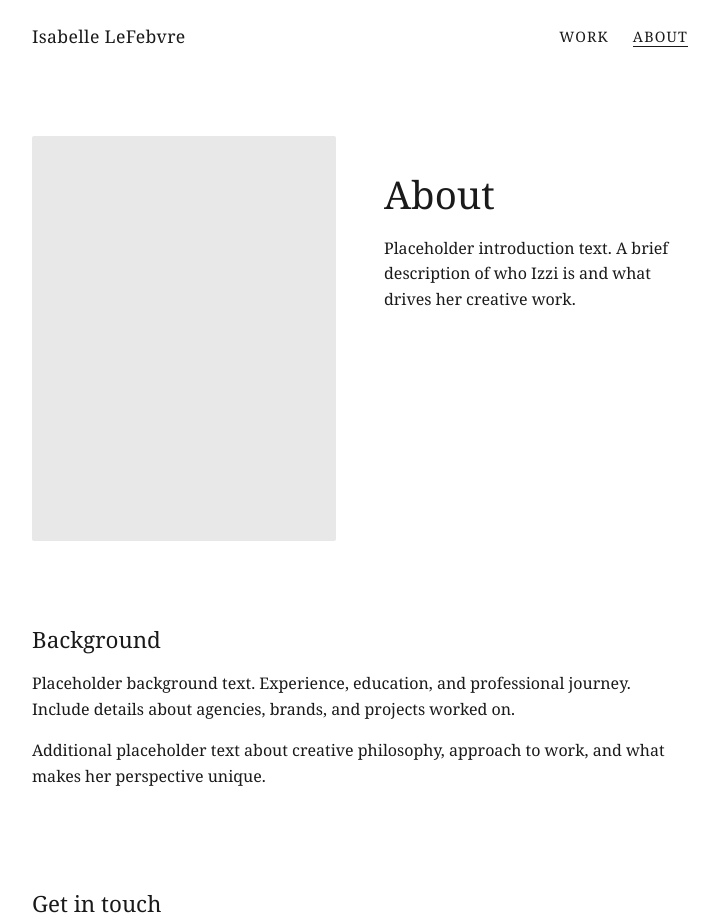
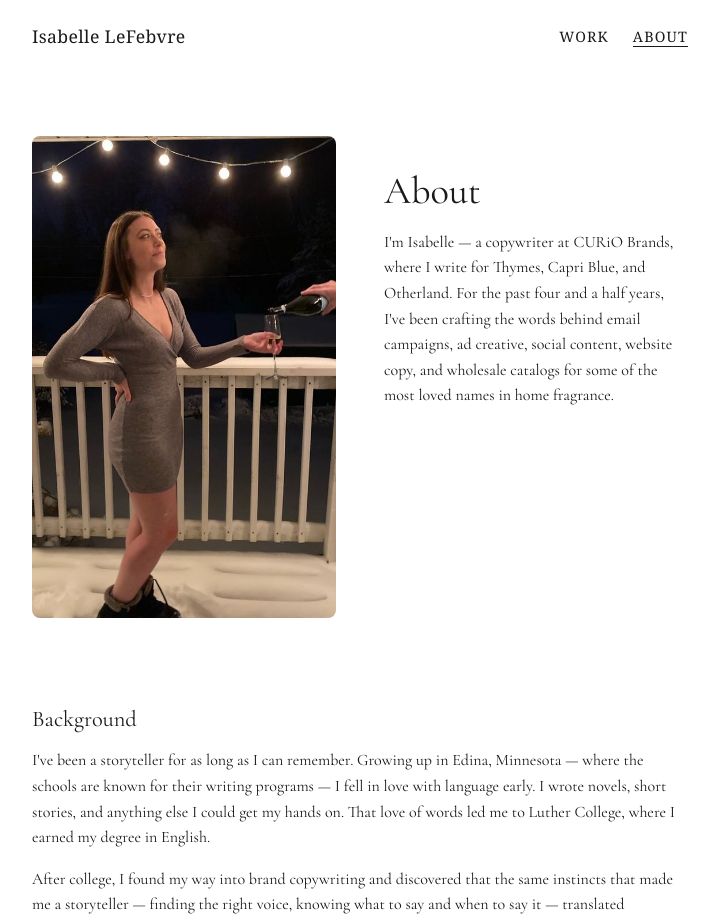
Before and after one commit to isabellelef8/portfolio, a SvelteKit app: page /about in a window 1280 px wide. Shown: the top 921 px of the page, without its empty margins (280-998 px from the left). Built offline with nearby package versions, Linux system fonts and the light colour scheme.

Commit message:
chore: Fill out about page

```diff
--- a/src/lib/components/ImageGallery.svelte
+++ b/src/lib/components/ImageGallery.svelte
@@ -27,7 +27,7 @@
 	img {
 		width: 100%;
 		height: auto;
-		border-radius: 2px;
+		border-radius: 8px;
 	}
 
 	@media (max-width: 480px) {
--- a/src/routes/+layout.svelte
+++ b/src/routes/+layout.svelte
@@ -111,6 +111,7 @@
         padding: 3rem 2rem;
         box-sizing: border-box;
         text-align: center;
+        font-family: var(--font-body);
     }
 
     .social-links {
--- a/src/routes/Header.svelte
+++ b/src/routes/Header.svelte
@@ -42,6 +42,7 @@
         top: 0;
         z-index: 100;
         background: var(--color-bg, #fff);
+        font-family: var(--font-body);
         display: flex;
         justify-content: space-between;
         align-items: center;
--- a/src/routes/about/+page.svelte
+++ b/src/routes/about/+page.svelte
@@ -1,18 +1,20 @@
 <svelte:head>
-	<title>About | Izzi LeFebvre</title>
-	<meta name="description" content="About Izzi LeFebvre" />
+	<title>About | Isabelle LeFebvre</title>
+	<meta name="description" content="About Isabelle LeFebvre — copywriter at CURiO Brands" />
 </svelte:head>
 
 <section class="about">
 	<div class="portrait">
-		<div class="placeholder-image" aria-label="Portrait photo"></div>
+		<img src="/images/isabelle.jpg" alt="Isabelle LeFebvre" />
 	</div>
 
 	<div class="intro">
 		<h1>About</h1>
 		<p>
-			Placeholder introduction text. A brief description of who Izzi is and what drives her
-			creative work.
+			I'm Isabelle — a copywriter at CURiO Brands, where I write for Thymes, Capri Blue, and
+			Otherland. For the past four and a half years, I've been crafting the words behind email
+			campaigns, ad creative, social content, website copy, and wholesale catalogs for some of the
+			most loved names in home fragrance.
 		</p>
 	</div>
 </section>
@@ -20,18 +22,17 @@
 <section class="background">
 	<h2>Background</h2>
 	<p>
-		Placeholder background text. Experience, education, and professional journey. Include details
-		about agencies, brands, and projects worked on.
+		I've been a storyteller for as long as I can remember. Growing up in Edina, Minnesota — where the
+		schools are known for their writing programs — I fell in love with language early. I wrote novels,
+		short stories, and anything else I could get my hands on. That love of words led me to Luther
+		College, where I earned my degree in English.
 	</p>
 	<p>
-		Additional placeholder text about creative philosophy, approach to work, and what makes her
-		perspective unique.
+		After college, I found my way into brand copywriting and discovered that the same instincts that
+		made me a storyteller — finding the right voice, knowing what to say and when to say it — translated
+		beautifully into marketing. Now I get to do what I love every day: write words that make people feel
+		something, whether it's the warmth of a new candle scent or the excitement of a holiday sale.
 	</p>
-</section>
-
-<section class="contact">
-	<h2>Get in touch</h2>
-	<p>izzi@example.com</p>
 </section>
 
 <style>
@@ -42,11 +43,9 @@
 		padding: 2rem 0 4rem;
 	}
 
-	.placeholder-image {
+	.portrait img {
 		width: 100%;
-		aspect-ratio: 3 / 4;
-		background-color: #e8e8e8;
-		border-radius: 2px;
+		border-radius: 8px;
 	}
 
 	.intro h1 {
@@ -62,14 +61,6 @@
 		margin-bottom: 1rem;
 	}
 
-	.contact {
-		padding-bottom: 4rem;
-	}
-
-	.contact h2 {
-		margin-bottom: 0.5rem;
-	}
-
 	@media (min-width: 640px) {
 		.about {
 			grid-template-columns: 1fr 1fr;
--- a/src/routes/layout.css
+++ b/src/routes/layout.css
@@ -1,10 +1,13 @@
+@import url('https://fonts.googleapis.com/css2?family=Cormorant+Garamond:ital,wght@0,400;0,500;0,600;1,400;1,500&display=swap');
+
 :root {
+	--font-display: 'Cormorant Garamond', 'Georgia', serif;
 	--font-body: 'Georgia', 'Times New Roman', serif;
 	--color-bg: #ffffff;
 	--color-text: #1a1a1a;
 	--color-text-muted: #666666;
 	--color-border: #e0e0e0;
-	font-family: var(--font-body);
+	font-family: var(--font-display);
 	color: var(--color-text);
 }
 
--- a/src/routes/work/[slug]/+page.svelte
+++ b/src/routes/work/[slug]/+page.svelte
@@ -42,7 +42,7 @@
 	.hero-image {
 		width: 100%;
 		height: auto;
-		border-radius: 2px;
+		border-radius: 8px;
 	}
 
 	header {
```
Also changed, not shown: static/images/isabelle.jpg (added).
